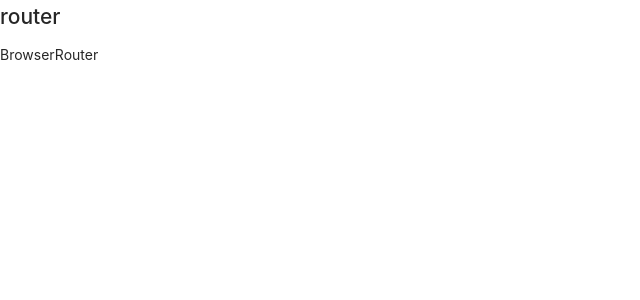
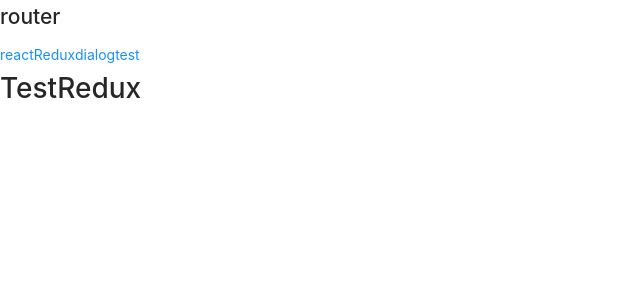
Before and after one commit to mynameszhazh/study-React, a React (Create React App) app in the folder my-app/: page /test in a window 1280 px wide. Shown: the top 300 px of the page, without its empty margins (0-640 px from the left). Built offline with nearby package versions, Linux system fonts and the light colour scheme.

Commit message:
feat: x react router dom compoent finish

```diff
--- a/my-app/src/components/x-react-router-dom/BrowserRouter.js
+++ b/my-app/src/components/x-react-router-dom/BrowserRouter.js
@@ -1,7 +1,34 @@
+import { createBrowserHistory } from "@remix-run/router";
 import React, { Component } from "react";
-
+import RouterContext from "./RouterContext";
 export default class BrowserRouter extends Component {
+  constructor(props) {
+    super(props);
+    this.history = createBrowserHistory();
+    this.state = {
+      location: this.history.location,
+    };
+    // 这个傻逼东西 为什么监听不到呢 我真是有点服气了 我草了
+    this.unListen = this.history.listen((location) => {
+      // console.log(location, "location");
+      this.setState({
+        location,
+      });
+    });
+  }
+  componentWillUnmount() {
+    if (this.unListen) {
+      this.unListen();
+    }
+  }
   render() {
-    return <div>BrowserRouter</div>;
+    const { children } = this.props;
+    return (
+      <RouterContext.Provider
+        value={{ history: this.history, location: this.state.location }}
+      >
+        {children}
+      </RouterContext.Provider>
+    );
   }
 }
--- a/my-app/src/components/x-react-router-dom/Link.js
+++ b/my-app/src/components/x-react-router-dom/Link.js
@@ -1,7 +1,23 @@
 import React, { Component } from "react";
-
+import RouterContext from "./RouterContext";
 export default class Link extends Component {
+  handleClick(event, history) {
+    event.preventDefault();
+    history.push(this.props.to);
+  }
   render() {
-    return <div>Link</div>;
+    let { to, children } = this.props;
+    return (
+      <RouterContext.Consumer>
+        {(context) => (
+          <a
+            href={to}
+            onClick={(event) => this.handleClick(event, context.history)}
+          >
+            {children}
+          </a>
+        )}
+      </RouterContext.Consumer>
+    );
   }
 }
--- a/my-app/src/components/x-react-router-dom/Route.js
+++ b/my-app/src/components/x-react-router-dom/Route.js
@@ -1,9 +1,17 @@
-import React, { Component } from 'react'
+import React, { Component } from "react";
+import RouterContext from "./RouterContext";
 
 export default class Route extends Component {
   render() {
     return (
-      <div>Route</div>
-    )
+      <RouterContext.Consumer>
+        {(context) => {
+          // console.log(context, "context");
+          const { path, component } = this.props;
+          const match = context.location.pathname === path;
+          return match ? React.createElement(component, this.props) : null;
+        }}
+      </RouterContext.Consumer>
+    );
   }
 }
--- /dev/null
+++ b/my-app/src/components/x-react-router-dom/RouterContext.js
@@ -0,0 +1,5 @@
+import react from 'react'
+
+const RouterContext = react.createContext()
+
+export default RouterContext
--- a/my-app/src/view/testRouter/testXRouter.js
+++ b/my-app/src/view/testRouter/testXRouter.js
@@ -8,9 +8,9 @@ export default class testRouter extends Component {
       <div>
         <h2>router</h2>
         <BrowserRouter>
-          <Link to="/reactRedux"></Link>
-          <Link to="/dialog"></Link>
-          <Link to="/test"></Link>
+          <Link to="/reactRedux">reactRedux</Link>
+          <Link to="/dialog">dialog</Link>
+          <Link to="/test">test</Link>
 
           <Route path="/reactRedux" component={ReactRedux}></Route>
           <Route path="/dialog" component={Dialog}></Route>
```
